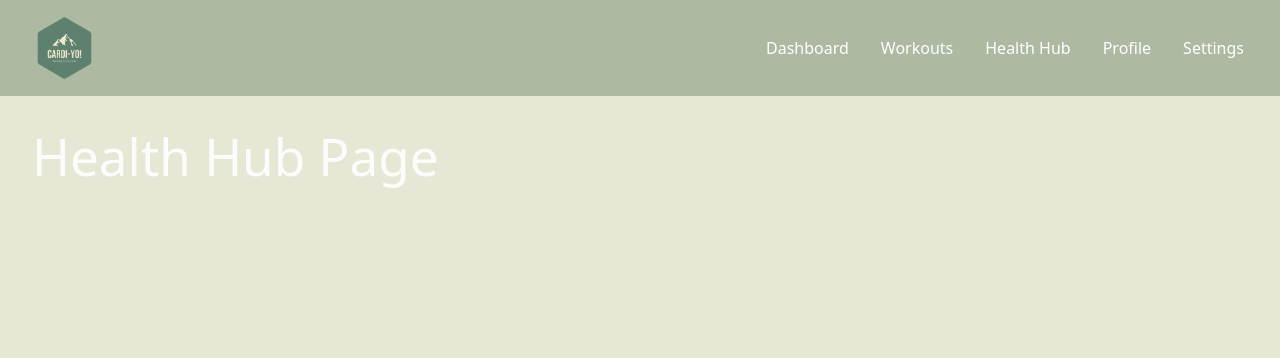
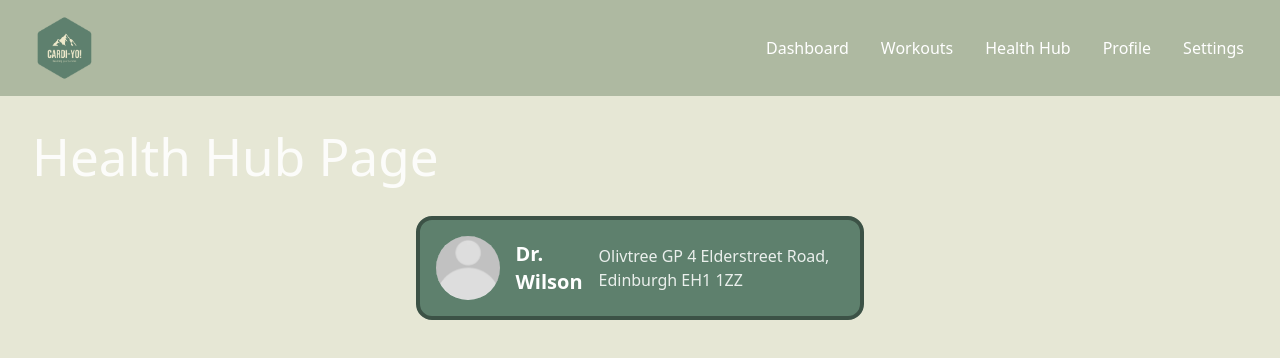
Before and after one commit to JunLi23/CardiYo, a React (Vite) app in the folder client/: page /HealthHub in a window 1280 px wide. Shown: the top 358 px of the page. Built offline with nearby package versions, Linux system fonts and the light colour scheme.

Commit message:
Fix Deployment on AWS Amplify

```diff
--- /dev/null
+++ b/client/src/components/HealthHub/ProfileCard.jsx
@@ -0,0 +1,29 @@
+import React from "react";
+import { Link } from "react-router-dom";
+import ProfilePic from "../../assets/blank-pf.png"
+
+const ProfileCard = () => {
+  return (
+    <div className="w-full max-w-md mx-auto flex items-center gap-4 p-4 border-4 rounded-2xl"
+         style={{ backgroundColor: "#5E806D", borderColor: "#3C5246" }}>
+
+      <img
+        src={ProfilePic}
+        alt="Profile"
+        className="w-14 h-14 sm:w-16 sm:h-16 rounded-full object-cover"
+      />
+
+      <h2 className="text-white text-lg sm:text-xl font-semibold">
+        Dr. Wilson
+      </h2>
+      <h3>
+        Olivtree GP
+        4 Elderstreet Road,
+        Edinburgh EH1 1ZZ
+      </h3>
+
+    </div>
+  );
+};
+
+export default ProfileCard;
--- a/client/src/pages/HealthHub.jsx
+++ b/client/src/pages/HealthHub.jsx
@@ -1,6 +1,7 @@
 import { Outlet } from "react-router-dom";
 import Navbar from "../components/Navbar";
 import PopUp from "../components/HealthHub/PopUp";
+import ProfileCard from "../components/HealthHub/ProfileCard";
 import { Fragment } from "react";
 
 const HealthHub = () => {
@@ -11,6 +12,7 @@ const HealthHub = () => {
       <div style={{ padding: "2rem" }}>
         <h1>Health Hub Page</h1>
       </div>
+      <ProfileCard />
       {/* </PopUp /> */}
       </Fragment>
     </>
--- a/client/src/pages/Workouts.jsx
+++ b/client/src/pages/Workouts.jsx
@@ -1,7 +1,7 @@
 import { useEffect, useMemo, useState } from "react";
 import { createPortal } from "react-dom";
 import Navbar from "../components/Navbar";
-import "../styles/workouts.css";
+import "../styles/Workouts.css"
 
 /* ---------- date helpers (Date datatype) ---------- */
 const weekdayLabels = ["M", "T", "W", "T", "F", "S", "S"];
```
Also changed, not shown: client/src/components/HealthHub/Goals.jsx (+8 -0 lines), client/src/components/HealthHub/PostageBoard.jsx (+8 -0 lines), client/src/components/HealthHub/HP_Profile.jsx (deleted), 1 other file (tests, documents, lock files or other folders).
